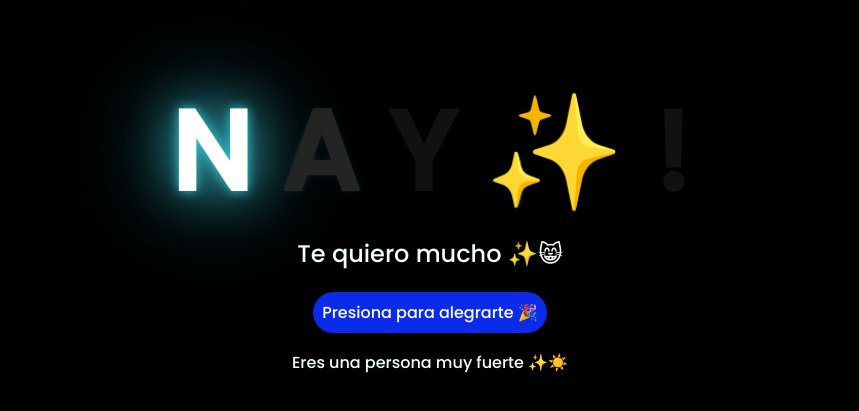
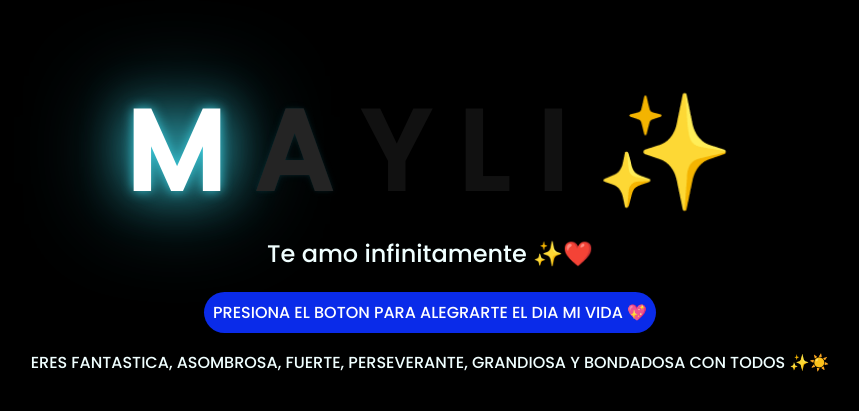
Before and after one commit to Velasquez27/Para-mi-amorcito-, a plain HTML site: page index.html in a window 1280 px wide. Shown: the part 107-518 px from the top of the page, without its empty margins (218-1077 px from the left). Drawn offline with Linux system fonts and the light colour scheme.

Commit message:
Update index.html

```diff
--- a/index.html
+++ b/index.html
@@ -12,24 +12,25 @@
 
 <body>
     <div class="greetings">
-        <span>N</span>
+        <span>M</span>
         <span>A</span>
         <span>Y</span>
+        <span>L</span>
+        <span>I</span>
         <span>✨</span>
-        <span>!</span>
     </div>
     <div class="description">
-        <span>Te quiero mucho ✨😸 </span>
+        <span>Te amo infinitamente ✨❤️ </span>
     </div>
     <div class="button">
         <button class="botones">
-            <a href="carta.html" style="color: #fff;">Presiona para alegrarte 🎉</a>
+            <a href="carta.html" style="color: #fff;">PRESIONA EL BOTON PARA ALEGRARTE EL DIA MI VIDA 💖</a>
         </button>
     </div>
 
     <!-- Créditos -->
     <div class="credits">
-        <p>Eres una persona muy fuerte ✨☀️</p>
+        <p>ERES FANTASTICA, ASOMBROSA, FUERTE, PERSEVERANTE, GRANDIOSA Y BONDADOSA CON TODOS ✨☀️</p>
     </div>
 </body>
 
```
